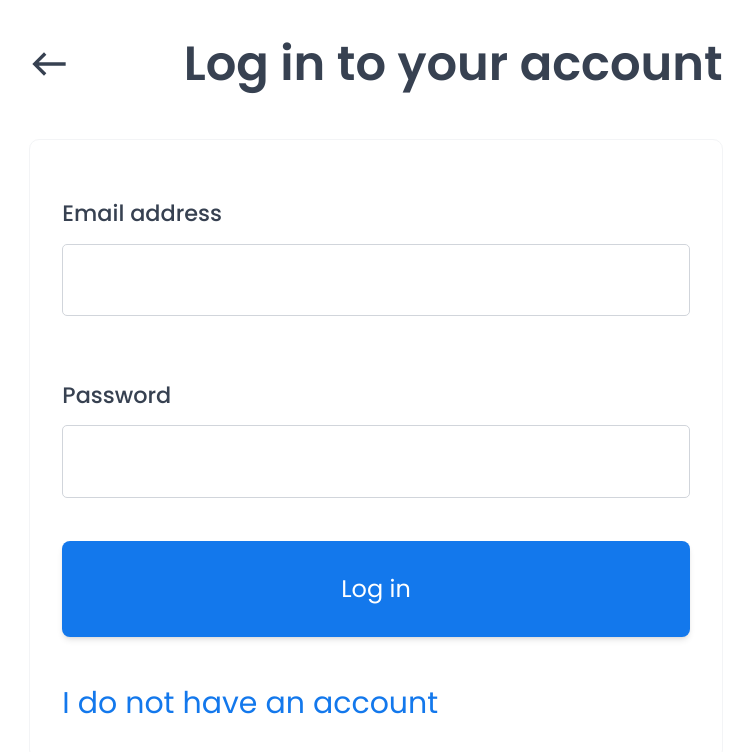
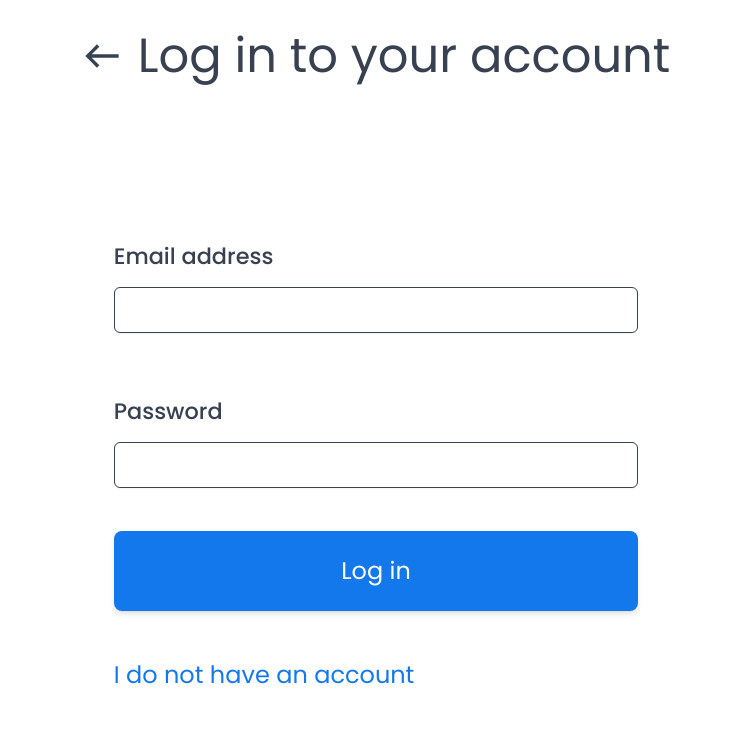
Before and after one commit to jmcavet/fluento, a React (Vite) app: page /login in a window 1280 px wide. Shown: the top 752 px of the page, without its empty margins (264-1017 px from the left). Built offline with nearby package versions, Linux system fonts and the light colour scheme; no server answers; a web font is replaced by a local one.

Commit message:
Refactor login page layout and style

```diff
--- a/src/features/authentification/LoginForm.jsx
+++ b/src/features/authentification/LoginForm.jsx
@@ -8,7 +8,7 @@ import SpinnerMini from "../../ui/SpinnerMini";
 import { useNavigate } from "react-router-dom";
 import tw from "tailwind-styled-components";
 
-const LinkSignup = tw.a`text-primary-500 text-3xl mt-6 cursor-pointer hover:text-primary-600`;
+const LinkSignup = tw.a`text-primary-500 text-2xl mt-6 cursor-pointer hover:text-primary-600`;
 
 function LoginForm() {
   const [email, setEmail] = useState("");
@@ -27,7 +27,7 @@ function LoginForm() {
           setEmail("");
           setPassword("");
         },
-      }
+      },
     );
   }
 
@@ -56,7 +56,7 @@ function LoginForm() {
         />
       </FormRowVertical>
 
-      <Button size="large" disabled={isPending}>
+      <Button size="full" disabled={isPending}>
         {!isPending ? "Log in" : <SpinnerMini />}
       </Button>
 
--- a/src/pages/Login.jsx
+++ b/src/pages/Login.jsx
@@ -1,18 +1,10 @@
 import { useNavigate } from "react-router-dom";
-import styled from "styled-components";
+import tw from "tailwind-styled-components";
 import Heading from "../ui/Heading";
 import LoginForm from "../features/authentification/LoginForm";
 import WestOutlinedIcon from "@mui/icons-material/WestOutlined";
 
-const LoginLayout = styled.main`
-  min-height: 100vh;
-  display: grid;
-  align-content: center;
-  justify-content: center;
-  margin-left: 1.2rem;
-  margin-right: 1.2rem;
-  gap: 3.2rem;
-`;
+const LoginLayout = tw.div`w-full h-screen grid grid-rows-[auto_1fr] items-center justify-center mx-auto max-w-5xl px-4 py-8`;
 
 function Login() {
   const navigate = useNavigate();
@@ -24,7 +16,7 @@ function Login() {
 
   return (
     <LoginLayout>
-      <div className="flex items-center justify-between gap-16">
+      <div className="flex items-center justify-between gap-4 mb-16">
         <button onClick={handleClickBack}>
           <WestOutlinedIcon sx={{ fontSize: 40 }} />
         </button>
--- a/src/ui/Form.jsx
+++ b/src/ui/Form.jsx
@@ -11,7 +11,7 @@ const Form = styled.form`
 
       /* Box */
       background-color: var(--color-grey-0);
-      border: 1px solid var(--color-grey-100);
+      /* border: 1px solid var(--color-grey-100); */
       border-radius: 10px;
     `}
 
--- a/src/ui/Heading.jsx
+++ b/src/ui/Heading.jsx
@@ -1,7 +1,8 @@
 import tw from "tailwind-styled-components";
 
 const Heading = tw.h1`${(props) =>
-  props.as === "h1" && "text-5xl font-semibold"} ${(props) =>
+  // "text-3xl leading-tight text-center px-8 mb-4 md:text-5xl md:leading-snug"
+  props.as === "h1" && "text-3xl md:text-5xl font-bonld"} ${(props) =>
   props.as === "h2" && "text-4xl font-semibold"} ${(props) =>
   props.as === "h3" && "text-3xl font-medium"}`;
 
--- a/src/ui/Input.jsx
+++ b/src/ui/Input.jsx
@@ -1,10 +1,5 @@
-import styled from "styled-components";
+import tw from "tailwind-styled-components";
 
-const Input = styled.input`
-  font-size: 1.875rem;
-  border: 1px solid var(--color-grey-300);
-  border-radius: 5px;
-  padding: 0.8rem 1.2rem;
-  box-shadow: var(--shadow-sm);
-`;
+const Input = tw.input`w-full text-base md:text-lg border border-gray-300 rounded-md px-4 py-2 shadow-sm focus:outline-none focus:ring-2 focus:ring-primary-500`;
+
 export default Input;
```
Also changed, not shown: 1 other file (tests, documents, lock files or other folders).
